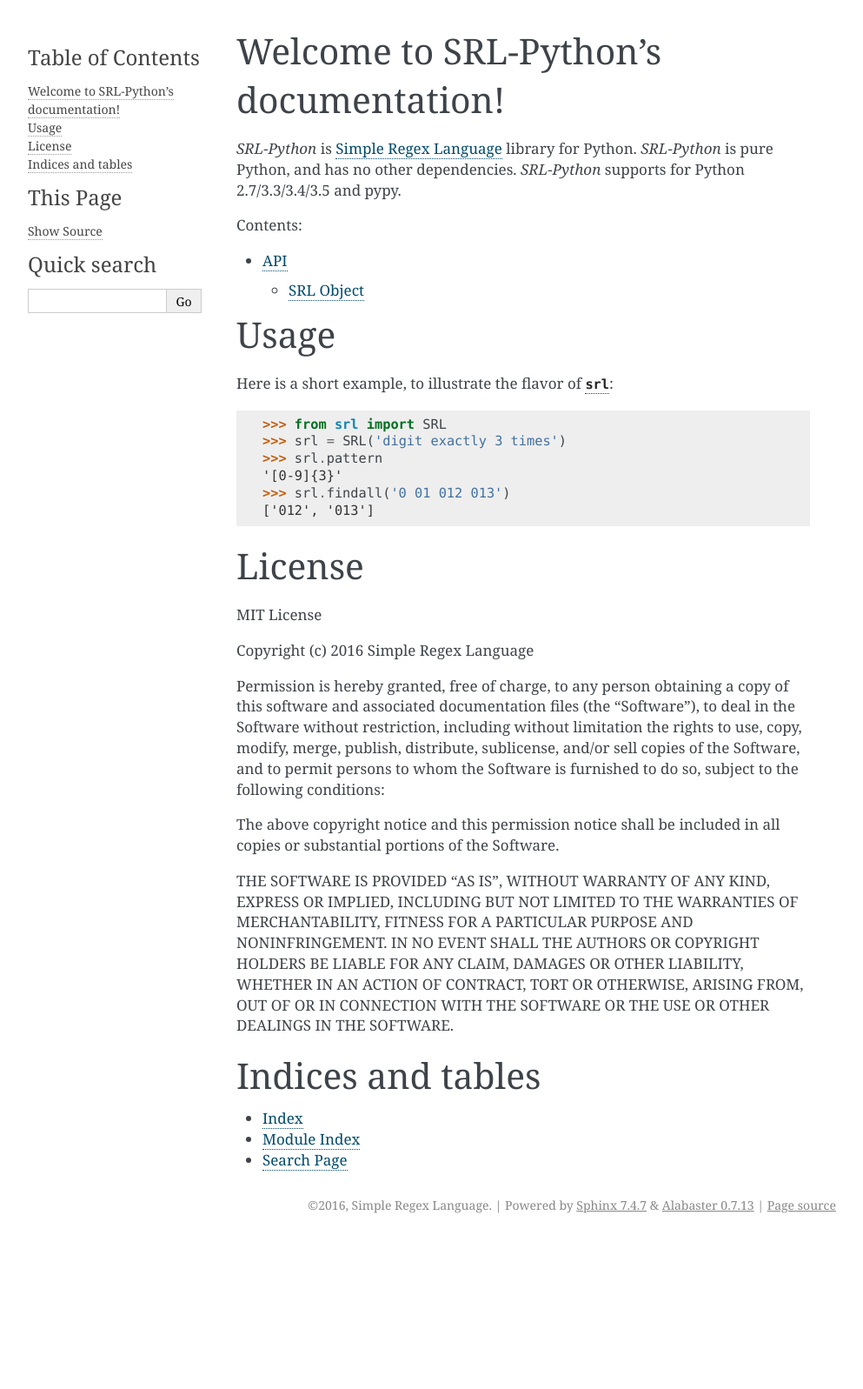
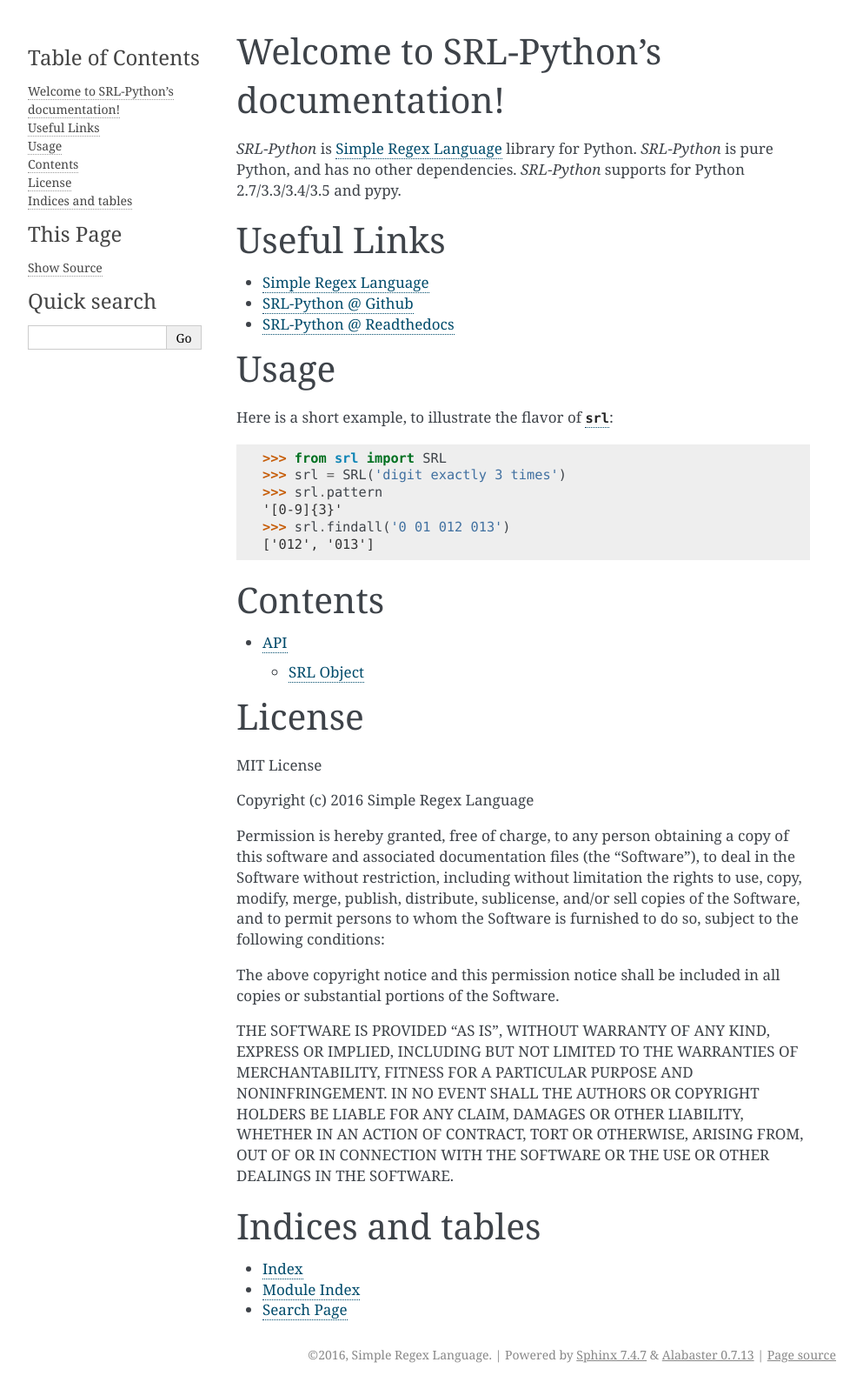
Before and after one commit to SimpleRegex/SRL-Python, a Sphinx documentation site: the page built from docs/index.rst, in a window 1280 px wide. Shown: the whole page at 87% size, without its empty margins (148-1141 px from the left). Built offline with Sphinx 7.4.7, drawn with Linux system fonts in a browser that asks for light colours; before the commit the page ends 1425 px from its top, so only the background shows below that.

Commit message:
add useful links.

```diff
--- a/docs/index.rst
+++ b/docs/index.rst
@@ -10,14 +10,17 @@
 `SRL-Python` is pure Python, and has no other dependencies.
 `SRL-Python` supports for Python 2.7/3.3/3.4/3.5 and pypy.
 
+Useful Links
+=============
+
+* `Simple Regex Language`_
+* `SRL-Python @ Github`_
+* `SRL-Python @ Readthedocs`_
+
 .. _Simple Regex Language: https://simple-regex.com
+.. _SRL-Python @ Github: https://github.com/SimpleRegex/SRL-Python
+.. _SRL-Python @ Readthedocs: https://srl-python.readthedocs.org/en/latest
 
-Contents:
-
-.. toctree::
-   :maxdepth: 2
-
-   api
 
 Usage
 =====
@@ -30,6 +33,14 @@
     '[0-9]{3}'
     >>> srl.findall('0 01 012 013')
     ['012', '013']
+
+Contents
+=========
+
+.. toctree::
+   :maxdepth: 2
+
+   api
 
 License
 =======
```
